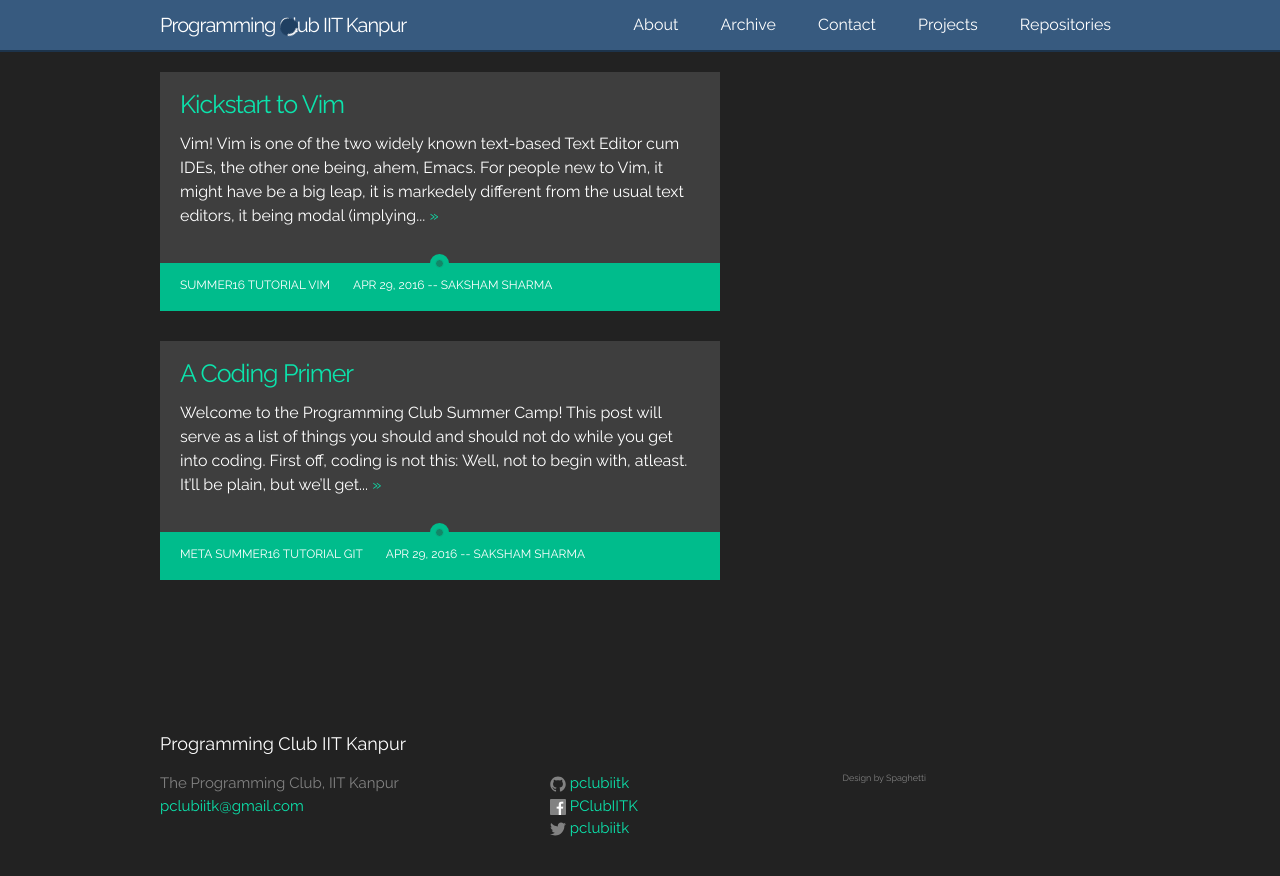
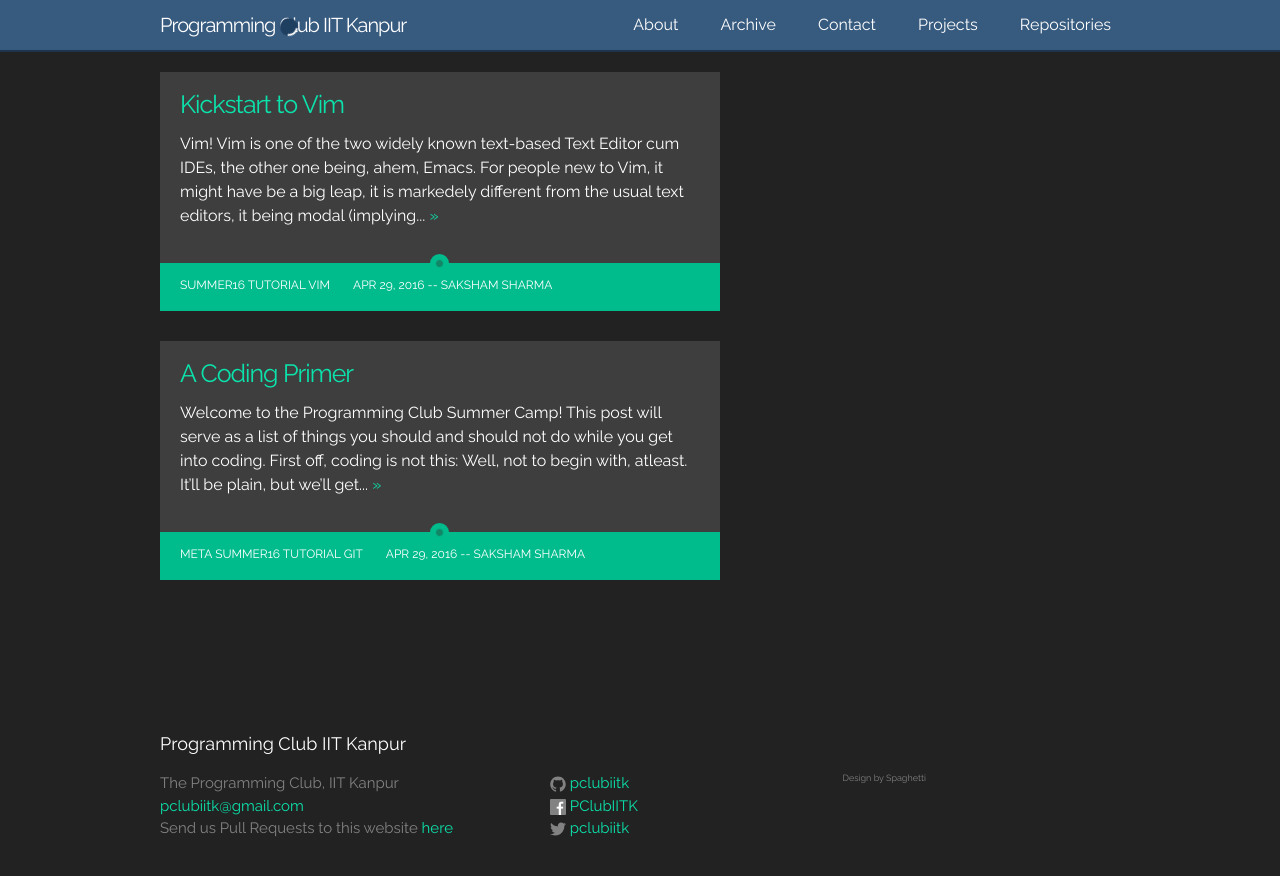
Before and after one commit to pclubiitk/pclub.in, a Jekyll site: the page built from index.html, in a window 1280 px wide and 900 px high, scrolled down 1154 px. Shown: the top 876 px of the window. Built offline with Jekyll 4.4.1, drawn with Linux system fonts in a browser that asks for light colours; nearby versions of some CDN libraries; the list of posts is cut into pages by our own code; comment, search, counter and statistics services are not loaded; a style sheet for code colours, icons or effects is not loaded.

Commit message:
Add pull request link

```diff
--- a/_includes/footer.html
+++ b/_includes/footer.html
@@ -7,6 +7,7 @@
         <ul class="contact-list">
           <li>{{ site.description }}</li>
           <li><a href="mailto:{{ site.email }}">{{ site.email }}</a></li>
+          <li>Send us Pull Requests to this website <a href="https://github.com/pclubiitk/pclub.in">here</a></li>
         </ul>
       </div>
       <div class="footer-col footer-col-2">
```
Also changed, not shown: Gemfile.lock.
